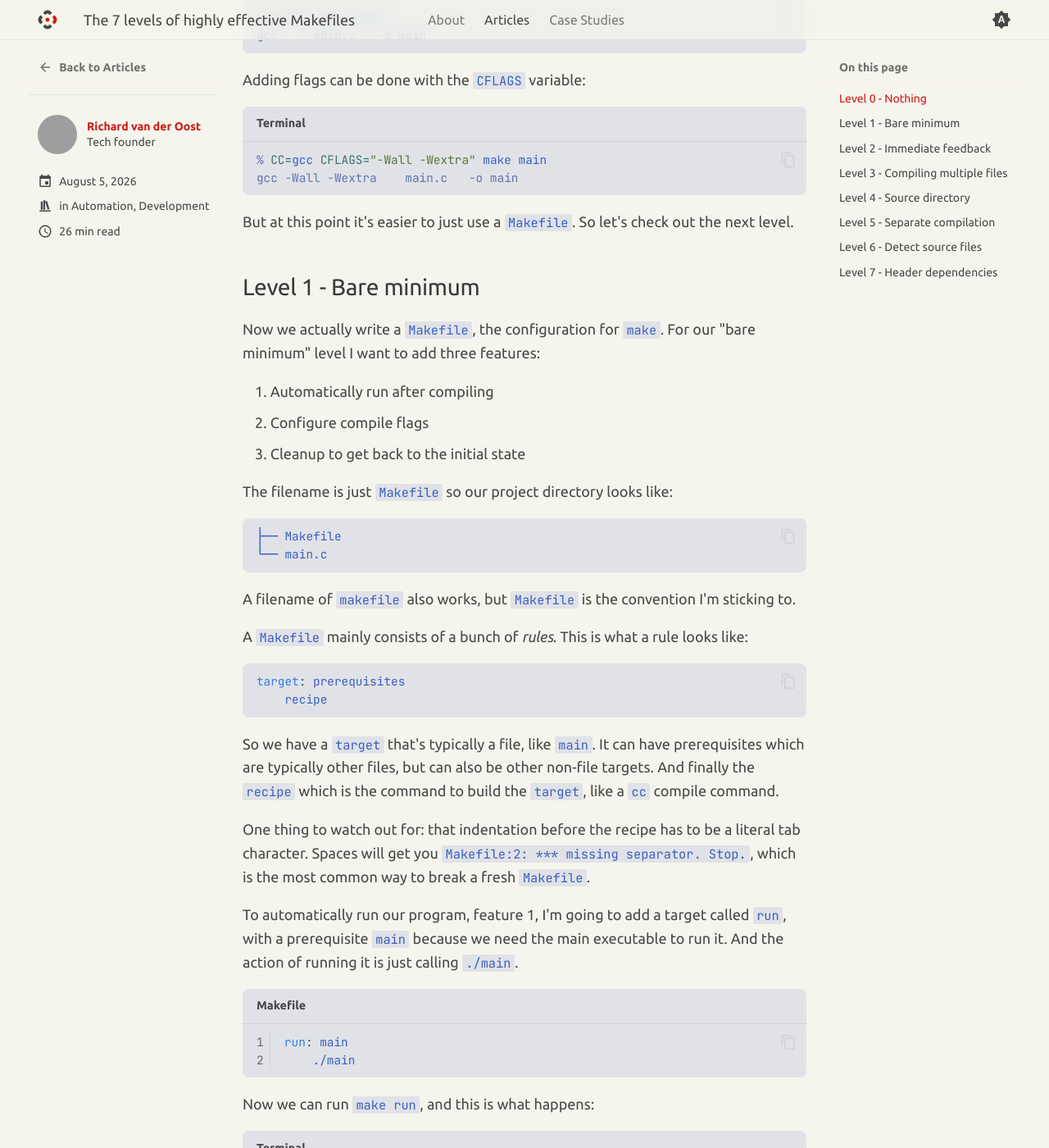
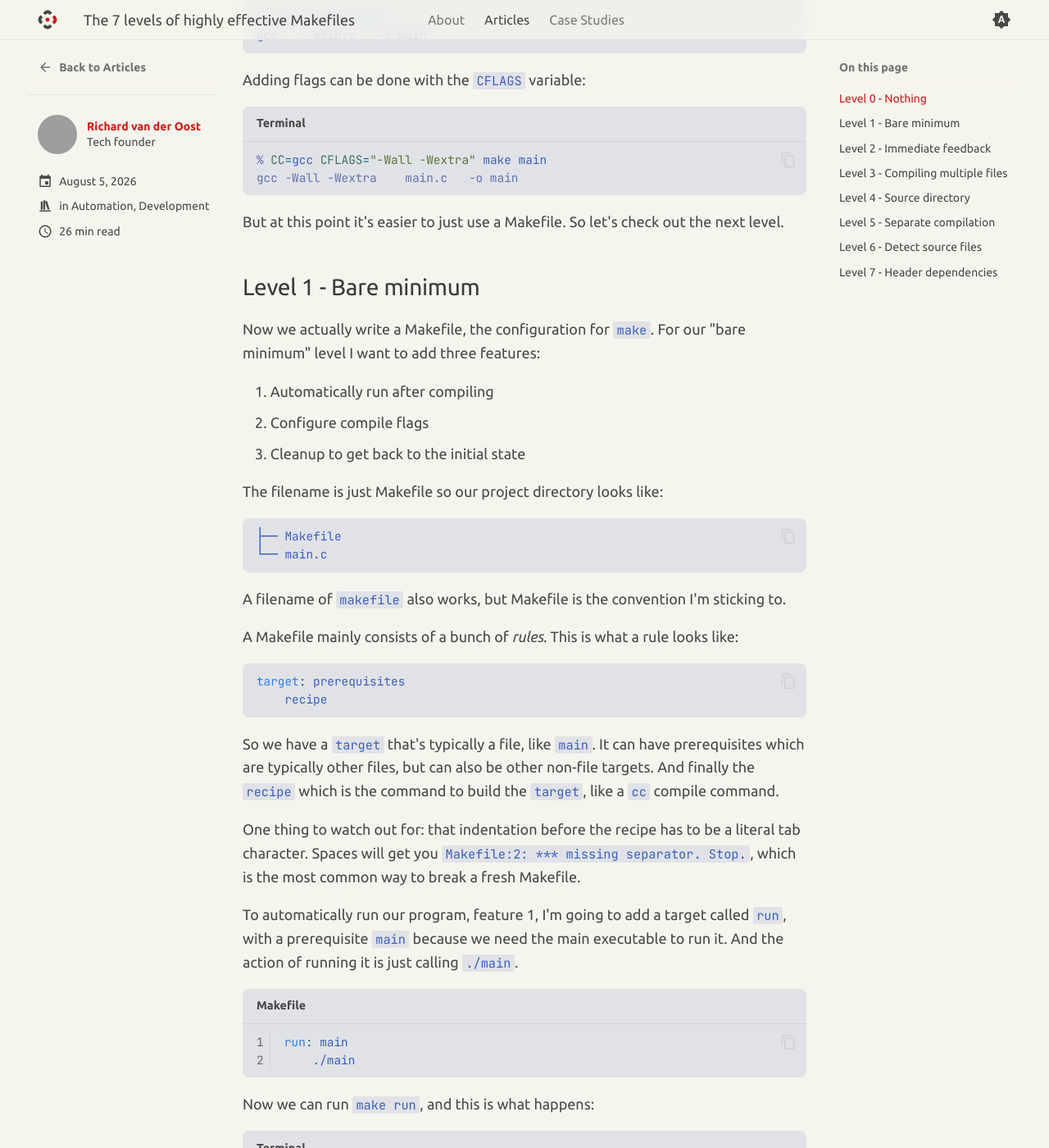
Before and after one commit to vanderoost/vanderoost.github.io, an MkDocs documentation site: the page built from docs/articles/posts/2026-08-05_7-levels-effective-makefile-automation.md, in a window 1280 px wide and 1400 px high, scrolled down 3559 px. Shown: the whole window at 82% size. Built offline with MkDocs 1.6.1 and Material for MkDocs 9.7.7, drawn with Linux system fonts in a browser that asks for light colours; some of the changed text lies outside the part shown; grey boxes are pictures that could not be loaded.

````diff
--- a/docs/articles/posts/2026-08-05_7-levels-effective-makefile-automation.md
+++ b/docs/articles/posts/2026-08-05_7-levels-effective-makefile-automation.md
@@ -231,10 +231,10 @@ project setup with subdirectories. I use this post myself as a Makefile cheatshe
 
 ## Level 0 - Nothing
 
-Literally no `Makefile` at all, so this one doesn't count. But even without a
-`Makefile`, we can already start using `make` because it has a bunch of default rules.
-
-So without a `Makefile`, our project directory contains only a single file:
+Literally no Makefile at all, so this one doesn't count. But even without a
+Makefile, we can already start using `make` because it has a bunch of default rules.
+
+So without a Makefile, our project directory contains only a single file:
 
 ```
 └── main.c
@@ -263,7 +263,7 @@ all working:
 hello world
 ```
 
-And that works, but how did `make` know what to do without a `Makefile`?
+And that works, but how did `make` know what to do without a Makefile?
 
 There are some default pattern matching rules, and `make` magically figures it out.
 
@@ -286,7 +286,7 @@ curious.
 If your file is called `program.c` instead, you can run `make program`, and it
 spits out the file `program` as the executable.
 
-Making without a `Makefile` is a bit of a party trick, but would I ever use this in
+Making without a Makefile is a bit of a party trick, but would I ever use this in
 practice? Actually, yes. Every time I quickly write a `main.c` to test something, all I
 have to do is type `make main` and it's compiled.
 
@@ -308,29 +308,29 @@ Adding flags can be done with the `CFLAGS` variable:
 gcc -Wall -Wextra    main.c   -o main
 ```
 
-But at this point it's easier to just use a `Makefile`. So let's check out the next
+But at this point it's easier to just use a Makefile. So let's check out the next
 level.
 
 
 ## Level 1 - Bare minimum
 
-Now we actually write a `Makefile`, the configuration for `make`. For our "bare minimum"
+Now we actually write a Makefile, the configuration for `make`. For our "bare minimum"
 level I want to add three features:
 
 1. Automatically run after compiling
 2. Configure compile flags
 3. Cleanup to get back to the initial state
 
-The filename is just `Makefile` so our project directory looks like:
+The filename is just Makefile so our project directory looks like:
 
 ```
 ├── Makefile
 └── main.c
 ```
 
-A filename of `makefile` also works, but `Makefile` is the convention I'm sticking to.
-
-A `Makefile` mainly consists of a bunch of *rules*. This is what a rule looks like:
+A filename of `makefile` also works, but Makefile is the convention I'm sticking to.
+
+A Makefile mainly consists of a bunch of *rules*. This is what a rule looks like:
 
 ```makefile
 target: prerequisites
@@ -343,7 +343,7 @@ which are typically other files, but can also be other non-file targets. And fin
 
 One thing to watch out for: that indentation before the recipe has to be a literal tab
 character. Spaces will get you `Makefile:2: *** missing separator.  Stop.`, which is the
-most common way to break a fresh `Makefile`.
+most common way to break a fresh Makefile.
 
 To automatically run our program, feature 1, I'm going to add a target called `run`,
 with a prerequisite `main` because we need the main executable to run it. And the action
@@ -366,7 +366,7 @@ hello world
 First it gets compiled, then it runs `./main`. How does `make` know that it needs to
 compile? Because we said that `main` is a prerequisite of `run` (i.e. `run` depends on
 `main`). So it will try to `make main` first, before running it. And since `make main`
-already worked without a `Makefile`, this still works.
+already worked without a Makefile, this still works.
 
 But even better, when we run it a second time:
 
@@ -380,7 +380,7 @@ Now it only runs `main`, without compiling. Why? Because `make` is smart enough
 at the prerequisites of our `run` target, `main`. And since it already exists, it's not
 going to "make" it again.
 
-We know that the targets in a `Makefile` are usually files, but `run` is not supposed to
+We know that the targets in a Makefile are usually files, but `run` is not supposed to
 be a file. What if there is a file in our project directory that's literally called
 `run`? Let's see what happens:
 
@@ -493,13 +493,13 @@ rm -f main
 Before we go to the next level, I want to add one finishing touch here to change the
 behavior of running just `make` without anything else.
 
-When you have a `Makefile`, running `make` will run the first rule specified in the
+When you have a Makefile, running `make` will run the first rule specified in the
 file, which is `run` in our case.
 
 That's a bit confusing. I want to run the program with `make run`, but when I type
 `make`, it makes more sense to only compile (make) it, without running it.
 
-A common pattern to achieve this is using an `all` target at the top of the `Makefile`:
+A common pattern to achieve this is using an `all` target at the top of the Makefile:
 
 ```makefile title="Makefile" linenums="1" hl_lines="3 11"
 CFLAGS = -Wall -Wextra
@@ -536,9 +536,9 @@ make an edit, I want it to instantly compile and run (or crash).
 
 To do this, we can use a "file watcher" utility. I always use
 [`entr`](https://github.com/eradman/entr){ target="_blank" rel="noopener" } for this,
-and set it up as a new rule in the `Makefile`.
-
-So let's add a `watch` rule to the `Makefile`, because it "watches" our source files for
+and set it up as a new rule in the Makefile.
+
+So let's add a `watch` rule to the Makefile, because it "watches" our source files for
 changes:
 
 ```makefile title="Makefile" linenums="1" hl_lines="8-9 14"
@@ -646,7 +646,7 @@ We could compile this by hand like so:
 % cc main.c rng.c -o main
 ```
 
-Integrating this into the `Makefile` looks like this:
+Integrating this into the Makefile looks like this:
 
 ```makefile title="Makefile" linenums="1" hl_lines="5"
 CFLAGS = -Wall -Wextra
@@ -731,7 +731,7 @@ That breaks our build, because `make` can't find our source files anymore:
 make: *** No rule to make target `rng.c', needed by `main'.  Stop.
 ```
 
-Fixing this in our `Makefile` is surprisingly simple. We just have to tell it about the
+Fixing this in our Makefile is surprisingly simple. We just have to tell it about the
 new `src` directory by adding it to the `VPATH` variable:
 
 ```makefile title="Makefile" linenums="1" hl_lines="3 13"
@@ -767,7 +767,7 @@ cc -Wall -Wextra    src/main.c src/rng.c   -o main
 random float: 0.621248
 ```
 
-We're starting to see a bit of repetition in our `Makefile`, so let's take a moment
+We're starting to see a bit of repetition in our Makefile, so let's take a moment
 to add some variables to DRY things up:
 
 ```makefile title="Makefile" linenums="1" hl_lines="3-4 6 8 10 12 13 16 19"
@@ -832,7 +832,7 @@ cc rng.c -c -o rng.o
 cc main.c rng.o -o main
 ```
 
-Let's see what that would look like in our `Makefile`. There is one super simple
+Let's see what that would look like in our Makefile. There is one super simple
 tweak we can make:
 
 ```makefile title="Makefile" linenums="1" hl_lines="10"
@@ -934,9 +934,9 @@ on cleanup.
 
 ## Level 6 - Detect source files
 
-Our `Makefile` is in great shape, but one thing I don't like is that every time we
+Our Makefile is in great shape, but one thing I don't like is that every time we
 decide to write a new library in our project, we have to also remember to edit the
-`Makefile`. Wouldn't it be great if `make` could dynamically detect all source files?
+Makefile. Wouldn't it be great if `make` could dynamically detect all source files?
 
 To make this work, we're going to use some new Makefile features like `wildcard` and
 `patsubst` to find files using pattern matching.
@@ -963,7 +963,7 @@ The new project structure looks like this:
 
 So the convention is: Entrypoints that turn into an executable go directly under `src`,
 and all libraries in a subdirectory of `src`. By sticking to this rule, we can configure
-the `Makefile` to detect these files properly.
+the Makefile to detect these files properly.
 
 We also have to change any `#!c #include "rng.h"` in our `main.c` to
 `#!c #include "rng/rng.h"` after this reorganization.
@@ -1048,7 +1048,7 @@ clean:
 We're removing the executable, and the entire `obj` directory. Because we have the
 `mkdir -p` recipe, we make sure we always rebuild these `obj` directories when needed.
 
-If we add all of this to our `Makefile`, we get this:
+If we add all of this to our Makefile, we get this:
 
 ```makefile title="Makefile" linenums="1" hl_lines="5 7-8 14 16-18 24 27"
 CFLAGS = -Wall -Wextra
@@ -1169,13 +1169,13 @@ cc -Wall -Wextra    src/main.c obj/rng/rng.o obj/vec/vec.o   -o main
 ```
 
 And the great thing is: There is no trace of the word `rng` or `vec` anywhere in the
-`Makefile`, it's fully dynamic. So if we add more libraries later, they will be
+Makefile, it's fully dynamic. So if we add more libraries later, they will be
 picked up and compiled automatically.
 
 
 ## Level 7 - Header dependencies
 
-There is one flaw in our current `Makefile`: When you edit a header (`.h`) file, `make`
+There is one flaw in our current Makefile: When you edit a header (`.h`) file, `make`
 doesn't know it has to recompile that particular library.
 
 A simple way to test this is just updating the modification timestamp of one of the `.h`
@@ -1193,7 +1193,7 @@ make: Nothing to be done for `all'.
 
 It says "Nothing to be done", but we could have completely changed the header file.
 
-This is actually to be expected. We're not mentioning `.h` files in the `Makefile`. All
+This is actually to be expected. We're not mentioning `.h` files in the Makefile. All
 we do is say that the final executable depends on its corresponding `.c` file, and all
 `.o` files. Every `.o` file only depends on its corresponding `.c` file.
 
@@ -1241,7 +1241,7 @@ one we want, system headers are irrelevant in this case since we just want to kn
 files to recompile after we change one of our own header files.
 
 So now we want take those `.d` files, and treat them like rules in our Makefile. And
-guess what, we can *include* other files in our `Makefile` using the (you guessed it)
+guess what, we can *include* other files in our Makefile using the (you guessed it)
 `include`
 
 I'd also like to make the final executable files a bit more flexible, allowing multiple
````
Also changed, not shown: other parts of docs/articles/posts/2026-08-05_7-levels-effective-makefile-automation.md (+2 -2 lines).
